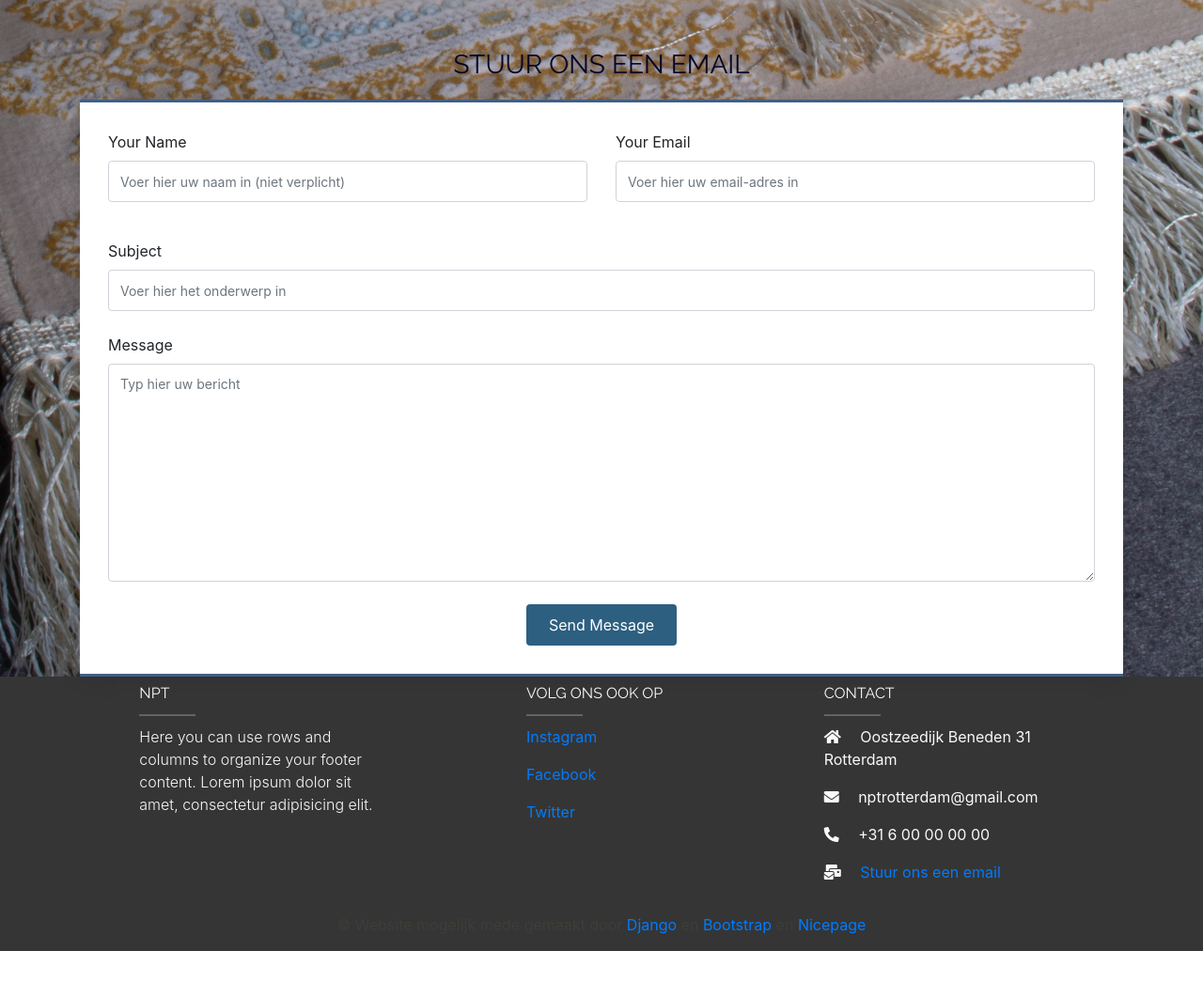
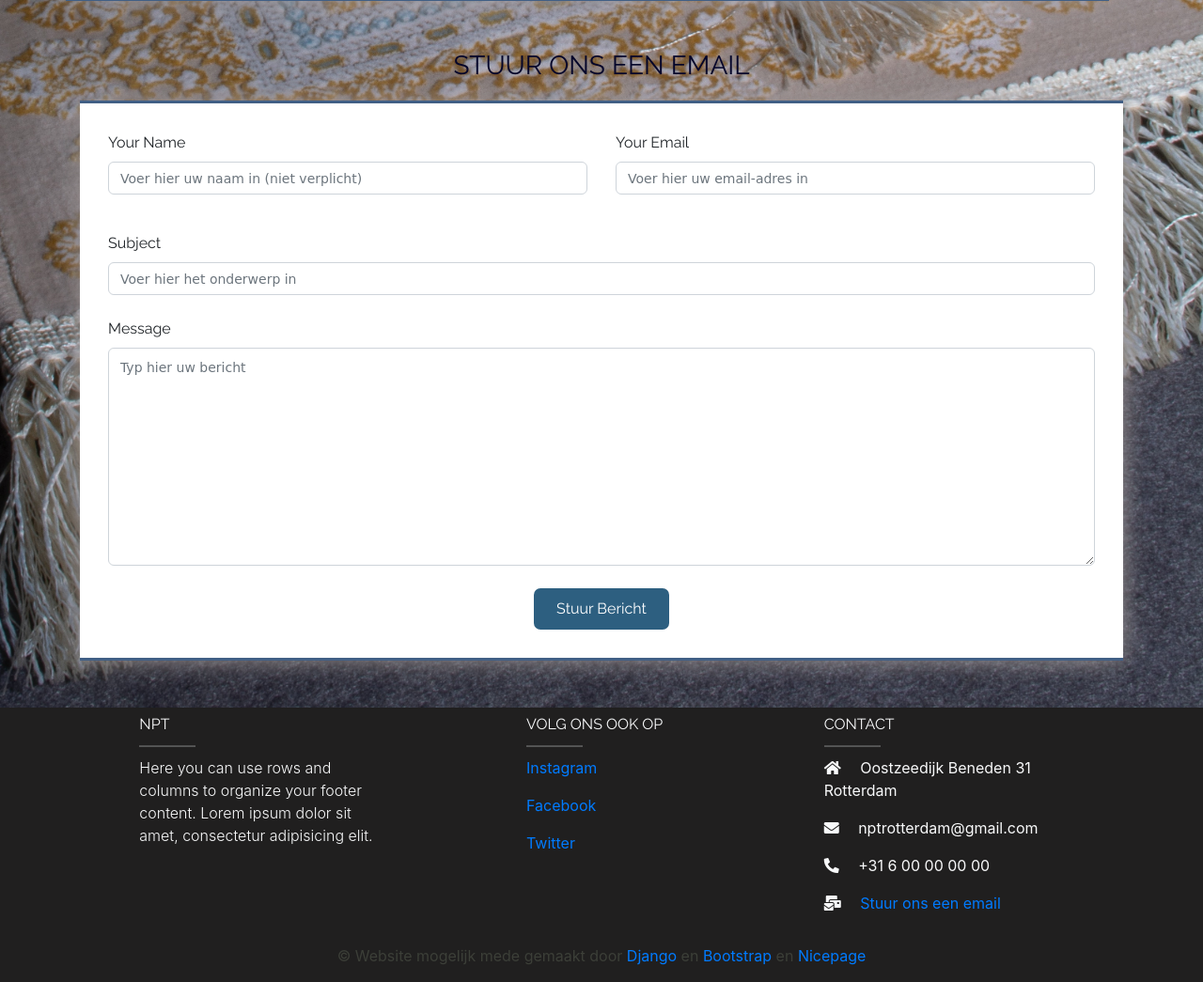
Before and after one commit to creator64/npt-dev, a Django app: page /contact/ in a window 1280 px wide. Shown: the part 884-1929 px from the top of the page at 94% size. Before the commit the page ends 1896 px from the top, so only its background shows below. Run offline with Django 3.2, Linux system fonts and the light colour scheme; some libraries are stand-ins or nearby versions; some web fonts are replaced.

Commit message:
fixed contact page, made a new button class

```diff
--- a/collection/templates/collection/collection.html
+++ b/collection/templates/collection/collection.html
@@ -55,7 +55,7 @@
             </div>
             <div class="px-2 text-center">
               <a href="bekijkId={{carpet.id|add:'102345'}}" id="copy_info">
-                <button class="btn btn-outline-primary px-3">Bekijk Details</button>
+                <button class="buttonround px-3">Bekijk Details</button>
               </a>
             </div>
           </div>
--- a/main/templates/main/base.html
+++ b/main/templates/main/base.html
@@ -9,7 +9,6 @@
 		@import url('https://fonts.googleapis.com/css2?family=Purple+Purse&display=swap');
 		@import url('https://fonts.googleapis.com/css2?family=Bungee&display=swap');
 		@import url('https://fonts.googleapis.com/css2?family=Modak&display=swap');
-		@import url('https://fonts.googleapis.com/css2?family=Raleway:wght@400&display=swap');
 
 
 		body{
--- a/main/templates/main/contact2.html
+++ b/main/templates/main/contact2.html
@@ -72,7 +72,7 @@ Et nemo qui impedit suscipit alias ea. Quia fugiat sit in iste officiis commodi
           </div>
       </div>
 
-      <div class="row">
+      <div class="row email-form">
         <div class="col-lg mt-3 d-flex align-items-stretch">
           <form action="forms/contact.php" method="post" role="form" class="php-email-form" id="email">
             <div class="row">
@@ -98,7 +98,7 @@ Et nemo qui impedit suscipit alias ea. Quia fugiat sit in iste officiis commodi
               <div class="error-message"></div>
               <div class="sent-message">Your message has been sent. Thank you!</div>
             </div>
-            <div class="text-center"><button type="submit">Send Message</button></div>
+            <div class="text-center"><button class="buttonround" type="submit">Stuur Bericht</button></div>
           </form>
         </div>
 
@@ -114,6 +114,6 @@ Et nemo qui impedit suscipit alias ea. Quia fugiat sit in iste officiis commodi
   <script src="{% static 'npt/vendor/swiper/swiper-bundle.min.js' %}"></script>
 
   <!-- Template Main JS File -->
-  <script src="C:/Users/Armani/Documents/Green/Green/assets/js/main.js"></script>
+  <script src="{% static 'npt/mainfiles/main.js' %}"></script>
 
   {% endblock %}
--- a/main/templates/main/footer.html
+++ b/main/templates/main/footer.html
@@ -1,5 +1,5 @@
 <!-- Footer -->
-<footer class="page-footer font-small unique-color-dark mt-0 pt-0" style="background-color: #353535;">
+<footer class="page-footer font-small unique-color-dark mt-0 pt-0" style="background-color: #201f1f;">
 
   <!-- Footer Links -->
   <div class="container text-md-left pt-0">
--- a/static/npt/css/Contact2.css
+++ b/static/npt/css/Contact2.css
@@ -1,6 +1,13 @@
 /*--------------------------------------------------------------
 # Contact
 --------------------------------------------------------------*/
+
+@import url('https://fonts.googleapis.com/css2?family=Raleway:wght@400&display=swap');
+
+.contact{
+  font-family: Raleway, sans-serif;
+}
+
 .contact .info {
     border-top: 3px solid #415f85;
     border-bottom: 3px solid #415f85;
@@ -72,13 +79,17 @@
     color: red;
   } activate when want to change colour on hover */
 
+  .contact .email-form{
+    margin-bottom: 50px;
+  }
+
   .contact .php-email-form {
     width: 100%;
     border-top: 3px solid #415f85;
     border-bottom: 3px solid #415f85;
     padding: 30px;
     background: #fff;
-    box-shadow: 0 0 24px 0 rgba(0, 0, 0, 0.12);
+    box-shadow: 0 0 24px 0 rgb(158, 151, 151);
   }
 
   .contact .php-email-form .form-group {
@@ -128,32 +139,27 @@
   }
 
   .contact .php-email-form input, .contact .php-email-form textarea {
-    border-radius: 0;
     box-shadow: none;
     font-size: 14px;
-    border-radius: 4px;
+    border-radius: 6px;
   }
 
   .contact .php-email-form input:focus, .contact .php-email-form textarea:focus {
-    border-color: #242580;
+    border-color: #415f85;
   }
 
   .contact .php-email-form input {
-    height: 44px;
+    height: 35px;
+  }
+
+  .contact .php-email-form .form-control{
+    color: black;
+    font-family: cursive;
   }
 
   .contact .php-email-form textarea {
     padding: 10px 12px;
   }
-
-  .contact .php-email-form button[type="submit"] {
-    border: 0;
-    padding: 10px 24px;
-    color: #fff;
-    border-radius: 4px;
-  }
-
-
 
   .contact .email-section-title{
     color: rgb(4, 5, 41);
--- a/static/npt/mainfiles/style.css
+++ b/static/npt/mainfiles/style.css
@@ -27,12 +27,16 @@ h1, h2, h3, h4, h5, h6 {
   font-family: "Raleway", sans-serif;
 }
 
-button{
+.buttonround{
   background: #2d5f80;
+  color: #fff;
   transition: 0.4s;
+  border: 0;
+  padding: 10px 24px;
+  border-radius: 7px;
 }
 
-button:hover{
+.buttonround:hover{
   background: #3f7aa1;
 }
 
```
Also changed, not shown: collection/templates/collection/view.html (+6 -1 lines).
